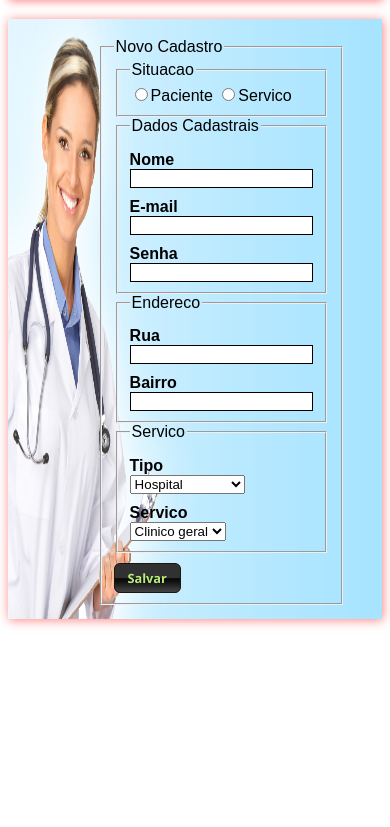
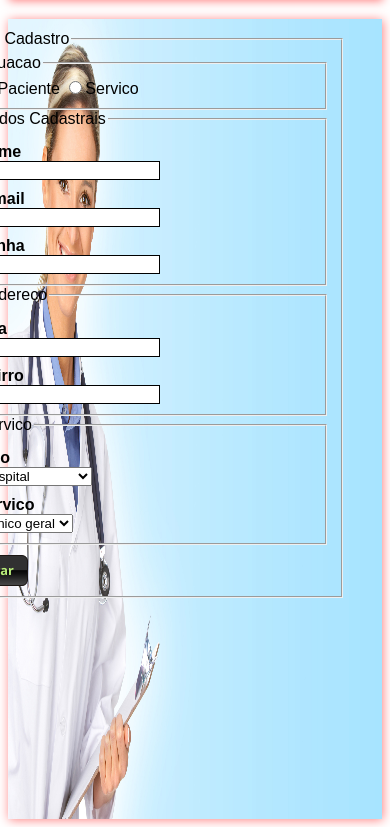
Before and after one commit to leosayoshi/projeto-leo, a PHP site: page /index.php?pagina=form in a window 390 px wide. Shown: the part 45-872 px from the top of the page. Before the commit the page ends 672 px from the top, so only its background shows below. Run offline with PHP 8.4, Linux system fonts and the light colour scheme.

Commit message:
css alterado para ser mais responsivo ao dipositivo acessado

```diff
--- a/css/main.css
+++ b/css/main.css
@@ -105,19 +105,22 @@ p.message {
       height: 600px;
   }
 
+
   h4.home{
       font-size: 10em;
   }
 
   #cadastro01 {
       background: url('../imagens/medical.jpg');
+      background-attachment:fixed;
       background-size: 100% 100%;
       box-shadow: 1px 1px 10px rgba(255,0,0,.5);
-      height: 600px;
+      height:800px;
   }
 
 form.cadastro {
       float: right;
-      padding-top: 5%;
+      padding-top: 3%;
       padding-right: 10%;
+      width: 400px;
   }
```
